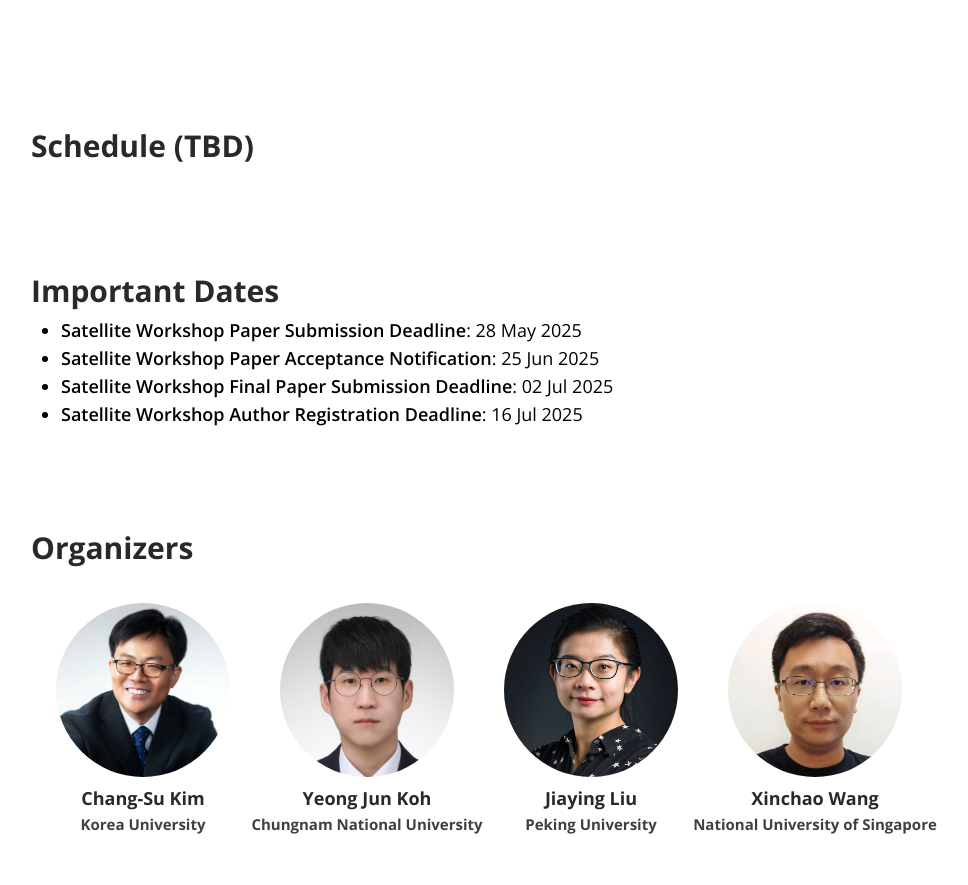
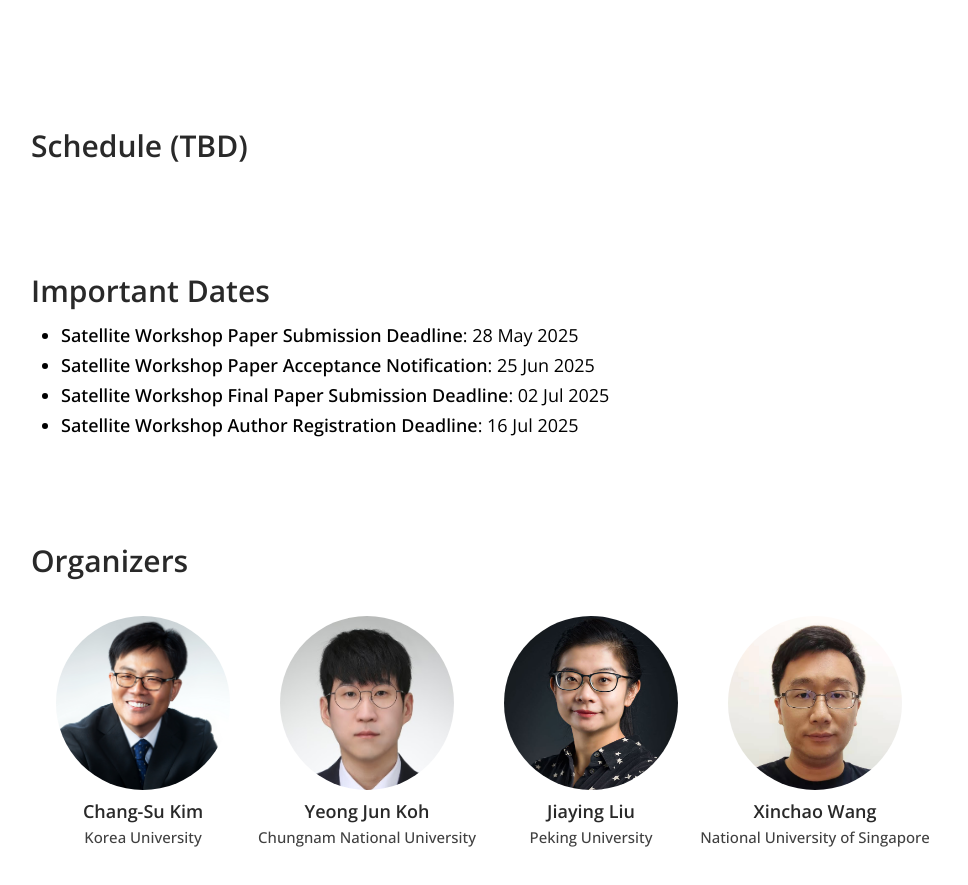
Before and after one commit to uinone/tip, a React (Create React App) app: page / in a window 1280 px wide. Shown: the part 885-1770 px from the top of the page, without its empty margins (161-1129 px from the left). Built offline with nearby package versions, Linux system fonts and the light colour scheme.

Commit message:
[Chore] change some font weight

```diff
--- a/src/App.css
+++ b/src/App.css
@@ -88,7 +88,7 @@ table {
 	align-items: center;
 	justify-content: center;
 	font-size: 18px;
-	font-weight: 700;
+	font-weight: 600;
 	text-wrap: nowrap;
 	color: #292929;
 	margin-top: 10px;
@@ -118,7 +118,7 @@ table {
 
 .section h2 {
 	font-size: 30px;
-	font-weight: 700;
+	font-weight: 600;
 	color: #292929;
 	margin-bottom: 15px;
 }
@@ -130,16 +130,3 @@ table {
 	word-spacing: 2px;
 	text-align: justify;
 }
-
-.tablerow {
-	display: flex;
-	justify-content: space-between;
-	width: 55%;
-    transition: width 0.3s ease-in-out;
-}
-
-@media (max-width: 1100px) {
-	.tablerow {
-        width: 100%;
-    }
-}
--- a/src/components/card/card.js
+++ b/src/components/card/card.js
@@ -20,7 +20,7 @@ const Card = ({info}) => {
             </div>
 
             <div className="cardname">
-                <h3>{info.name}</h3>
+                <span>{info.name}</span>
             </div>
 
             <div style={{
@@ -33,7 +33,7 @@ const Card = ({info}) => {
                 color: "#404040",
                 textWrap: "nowrap"
             }}>
-                <h3>{info.university}</h3>
+                <span>{info.university}</span>
             </div>
         </div>
     );
--- a/src/components/header/header.js
+++ b/src/components/header/header.js
@@ -4,7 +4,7 @@ const Header = () => {
     return (
         <div className="wsheader">
             <h1 style={{
-                fontWeight: "800",
+                fontWeight: "650",
                 fontSize: "45px",
                 marginBottom: "20px",
                 textAlign: "center"
--- a/src/components/important_dates/important_dates.js
+++ b/src/components/important_dates/important_dates.js
@@ -14,16 +14,17 @@ const ImportantDates = () => {
             <div style={{
                 width: "100%",
                 paddingLeft: "30px",
-                paddingRight: "30px"
+                paddingRight: "30px",
+                marginTop: "5px"
             }}>
                 <ul>
                 {infos.important_dates.map((event_info, index) => (
                     <li style={{
                         fontSize: "18px",
-                        marginBottom: "10px"
+                        marginBottom: "12px"
                     }}>
                         <span style={{
-                            fontWeight: "600"
+                            fontWeight: "550"
                         }}>{event_info.event_name}</span>
                         : {formatDateToLong(event_info.deadline)}</li>
                 ))}
```
